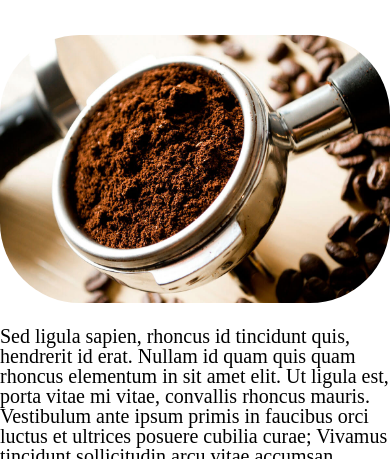
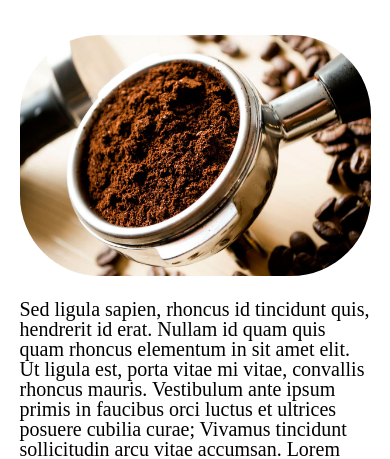
Before and after one commit to ArielMendoza07/cafe, a plain HTML site: page entrada.html in a window 390 px wide. Shown: the part 641-1100 px from the top of the page. Drawn offline with nearby package versions, Linux system fonts and the light colour scheme; a web font is replaced by a local one.

Commit message:
Second version

```diff
--- a/CSS/styles.css
+++ b/CSS/styles.css
@@ -273,6 +273,13 @@ img:hover{
         padding-top: 3rem;
     }
 }
+@media (max-width: 768px) {
+    .centrar-contenido{
+        max-width: 90%;
+        display: block;
+        margin: 0 auto;
+    }
+}
 .imagen-entrada{
     border-radius: 8rem;
 }
```
Also changed, not shown: index.html (+1 -0 lines).
